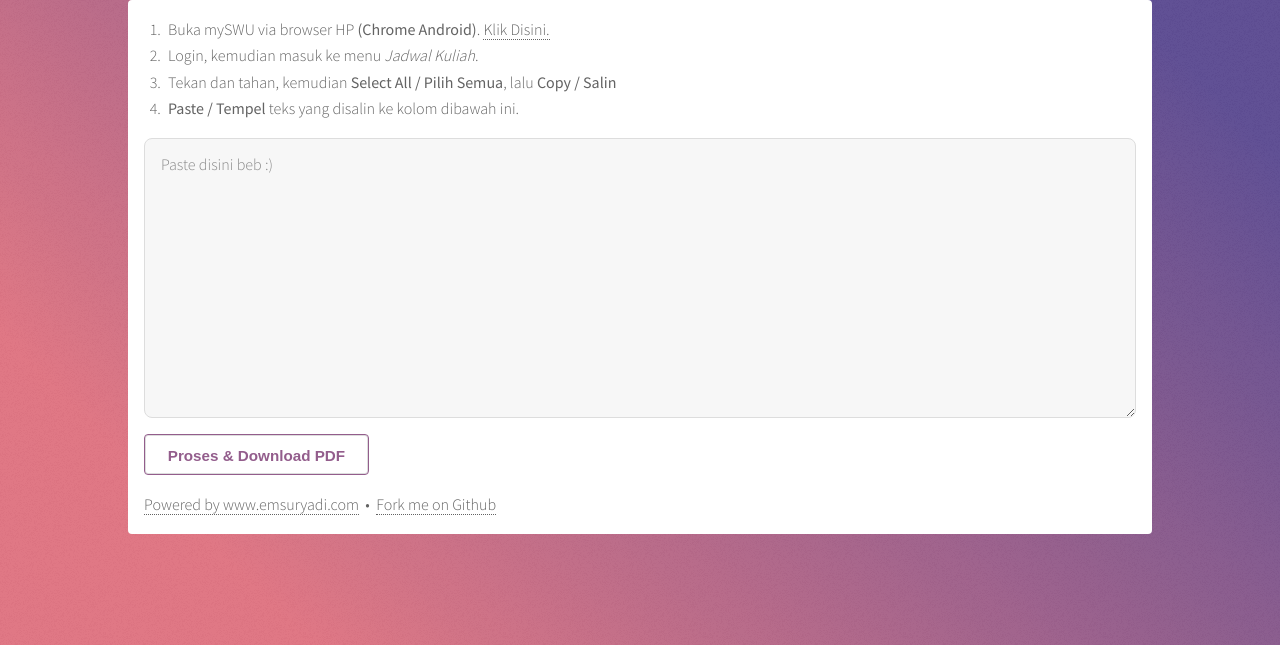
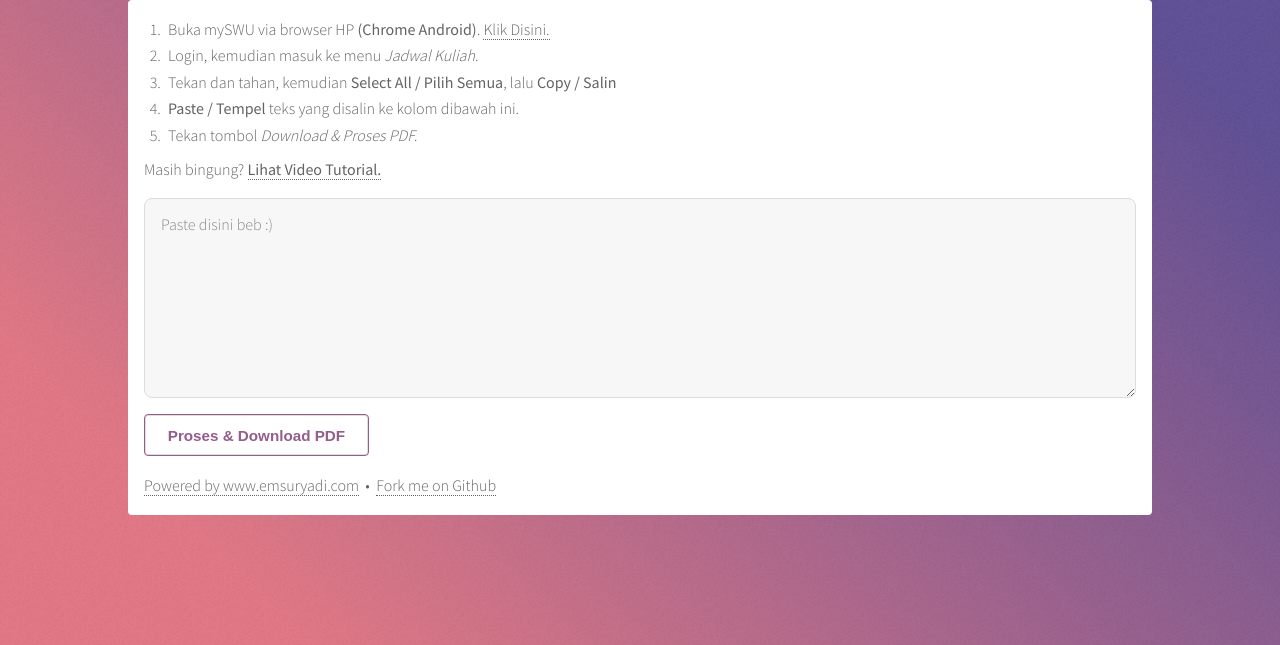
Before and after one commit to emsuryadi/Chaakksss, a Flask app: page / in a window 1280 px wide. Shown: the part 155-800 px from the top of the page. Run offline with Flask 2, Linux system fonts and the light colour scheme.

Commit message:
add tutorial video

```diff
--- a/templates/index.html
+++ b/templates/index.html
@@ -15,7 +15,7 @@
 			</header>
 			<div id="main">
 				<div id="content" class="main" style="padding:1rem;margin-bottom: 2rem;">
-					<ol style="margin: 0;margin-bottom:1rem;">
+					<ol style="margin: 0;margin-bottom:.5rem;">
 						<li>
 							Buka mySWU via browser HP <b>(Chrome Android)</b>. <a href="http://www.smartone.smart-service.co.id/swu.php" target="_blank">Klik Disini.</a>
 						</li>
@@ -28,7 +28,13 @@
 						<li>
 							<b>Paste / Tempel</b> teks yang disalin ke kolom dibawah ini.
 						</li>
+						<li>
+							Tekan tombol <i>Download &amp; Proses PDF.</i>
+						</li>
 					</ol>
+					<div style="padding-bottom:1rem;">
+						Masih bingung? <a href="{{ url_for('static', filename='tutorial.mp4')}}"><b>Lihat Video Tutorial.</b></a>
+					</div>
 					<form method="POST" style="margin:0;">
 						{% with messages = get_flashed_messages(category_filter=["error"]) %}
 							{% if messages %}
@@ -39,7 +45,7 @@
 								</div>
 							{% endif %}
 						{% endwith %}
-						<textarea name="content" placeholder="Paste disini beb :)" style="min-height:35vh;font-size:1rem;margin-bottom:1rem;"></textarea>
+						<textarea name="content" placeholder="Paste disini beb :)" style="min-height:25vh;font-size:1rem;margin-bottom:1rem;"></textarea>
 						<button type="submit" style="border: 1px solid #935d8c;background-color: white;color:#935d8c !important;border-radius:0.25rem;font-size:.95rem;font-weight: bold;">
 							Proses & Download PDF
 						</button>
```
Also changed, not shown: 1 other file.
